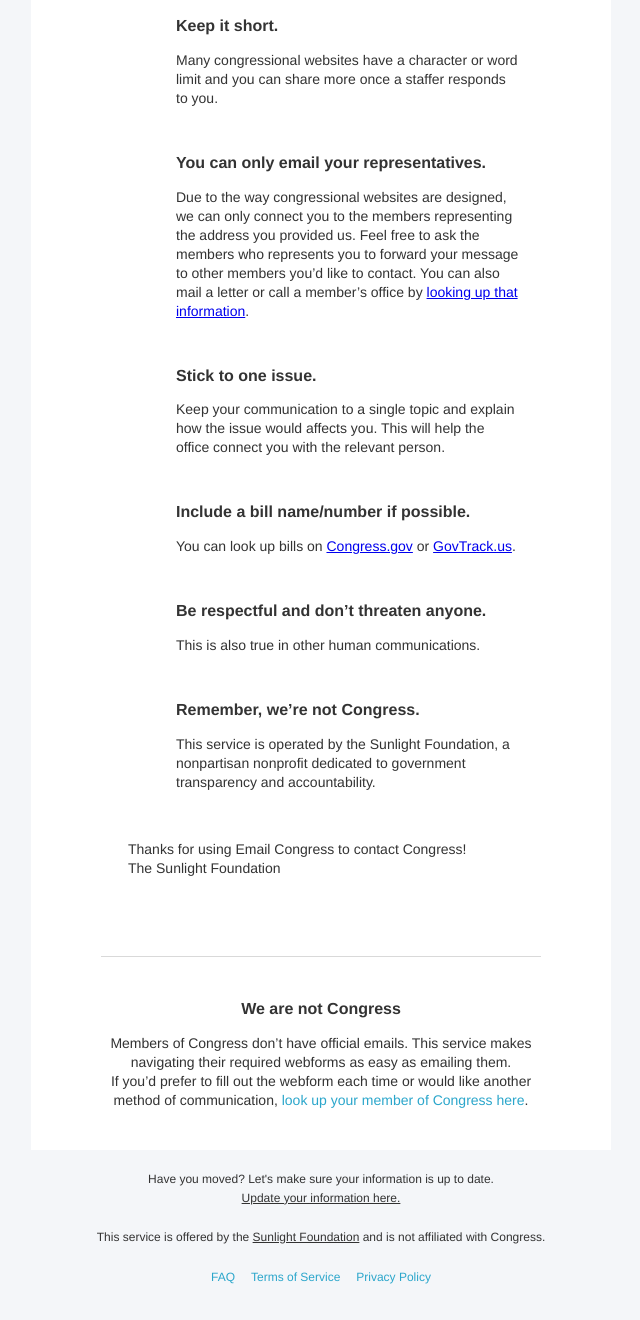
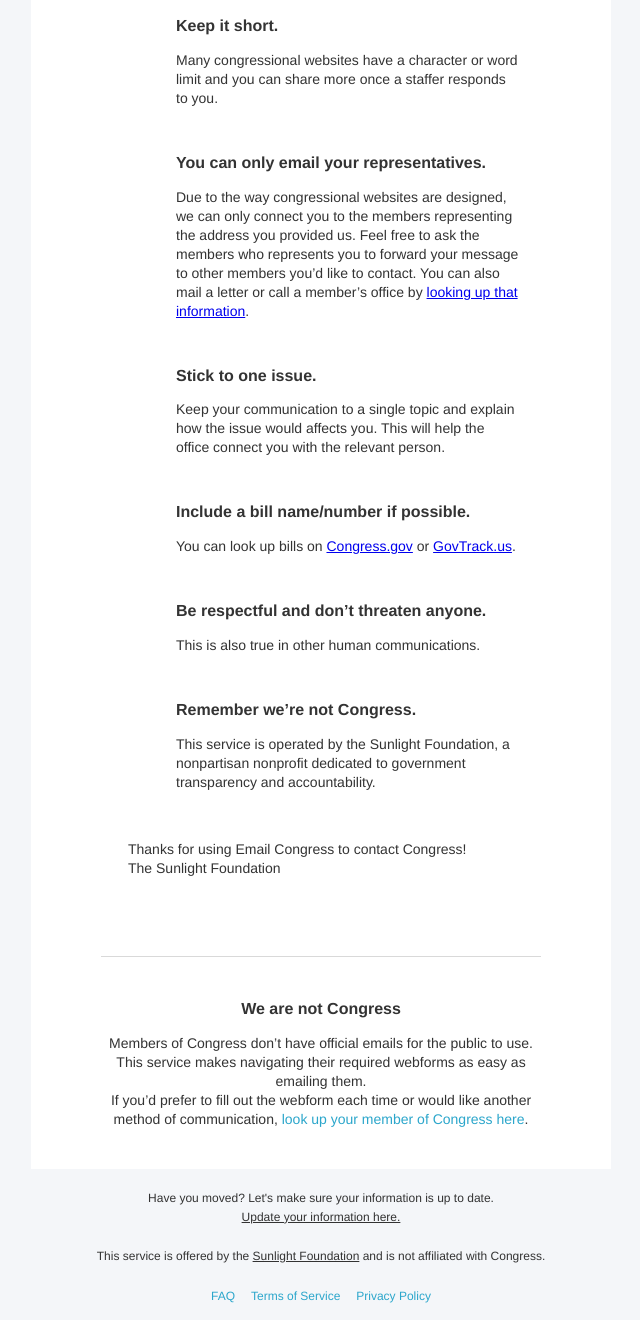
Before and after one commit to sunlightlabs/the-phantom-mask, a Python web app: template app/templates/emails/signup_success.html in a window 1280 px wide. Shown: the part 725-2045 px from the top of the page, without its empty margins (319-959 px from the left). Before the commit the page ends 2009 px from the top, so only its background shows below. Run offline with Jinja, Linux system fonts and the light colour scheme; the template is opened without the code that fills it, so the values that code supplies are empty; some web fonts are replaced.

Commit message:
copy changes for clarity

```diff
--- a/app/templates/emails/_footer.txt.html
+++ b/app/templates/emails/_footer.txt.html
@@ -2,7 +2,7 @@
 
 We are not Congress
 
-Members of Congress don’t have official emails. This service makes navigating their required webforms as easy as emailing them.
+Members of Congress don’t have official emails for the public to use. This service makes navigating their required webforms as easy as emailing them.
 If you’d prefer to fill out the webform each time or would like another method of communication, look up your member of Congress here.
 
 Have you moved? Let's make sure your information is up to date.
--- a/app/templates/emails/root.html
+++ b/app/templates/emails/root.html
@@ -662,7 +662,7 @@ color: #fff !important;
                                                                 <tr style="padding: 0; text-align: left; vertical-align: top" align="left">
                                                                     <td style="border-collapse: collapse !important; color: #333333; font-family: 'Source Sans Pro', 'Helvetica Neue', 'Helvetica', 'Arial', sans-serif; font-size: 14px; font-weight: normal; line-height: 19px; margin: 0; padding: 0px 0px 10px; text-align: left; vertical-align: top" align="left" valign="top">
                                                                         <center style="min-width: 380px; width: 100%">
-                                                                            <h2 class="center" style="min-width:440px; color: #333333; font-family: 'Source Sans Pro', 'Helvetica Neue', 'Helvetica', 'Arial', sans-serif; font-size: 16px; font-weight: bold; line-height: 1.3; margin: 0px; padding: 2px 0 14px; text-align: center; word-break: normal" align="center">We are not Congress</h2><p class="center-content" style="min-width: 420px; color: #333333; font-family: 'Source Sans Pro', 'Helvetica Neue', 'Helvetica', 'Arial', sans-serif; font-size: 14px; font-weight: normal; line-height: 19px; margin: 0px 0px 20px; padding: 0; text-align: center" align="center">Members of Congress don’t have official emails. This service makes navigating their required webforms as easy as emailing them. <br />If you’d prefer to fill out the webform each time or would like another method of communication,<a href="http://www.house.gov/representatives/find/" style="color: #2ba6cb; text-decoration: none"> look up your member of Congress here</a>.</p>
+                                                                            <h2 class="center" style="min-width:440px; color: #333333; font-family: 'Source Sans Pro', 'Helvetica Neue', 'Helvetica', 'Arial', sans-serif; font-size: 16px; font-weight: bold; line-height: 1.3; margin: 0px; padding: 2px 0 14px; text-align: center; word-break: normal" align="center">We are not Congress</h2><p class="center-content" style="min-width: 420px; color: #333333; font-family: 'Source Sans Pro', 'Helvetica Neue', 'Helvetica', 'Arial', sans-serif; font-size: 14px; font-weight: normal; line-height: 19px; margin: 0px 0px 20px; padding: 0; text-align: center" align="center">Members of Congress don’t have official emails for the public to use. This service makes navigating their required webforms as easy as emailing them. <br />If you’d prefer to fill out the webform each time or would like another method of communication,<a href="http://www.house.gov/representatives/find/" style="color: #2ba6cb; text-decoration: none"> look up your member of Congress here</a>.</p>
                                                                         </center>
                                                                     </td>
                                                                     <td class="expander" style="border-collapse: collapse !important; color: #333333; font-family: 'Source Sans Pro', 'Helvetica Neue', 'Helvetica', 'Arial', sans-serif; font-size: 14px; font-weight: normal; line-height: 19px; margin: 0; padding: 0; text-align: left; vertical-align: top; visibility: hidden; width: 0px" align="left" valign="top"></td>
--- a/app/templates/emails/signup_success.html
+++ b/app/templates/emails/signup_success.html
@@ -139,7 +139,7 @@ Signup Successful!
                                 <tbody>
                                     <tr style="padding: 0; text-align: left; vertical-align: top" align="left">
                                         <td style="border-collapse: collapse !important; color: #333333; font-family: 'Source Sans Pro', 'Helvetica Neue', 'Helvetica', 'Arial', sans-serif; font-size: 14px; font-weight: normal; line-height: 19px; margin: 0; padding: 0px 0px 10px; text-align: left; vertical-align: top" align="left" valign="top">
-                                            <h2 style="color: #333333; font-family: 'Source Sans Pro', 'Helvetica Neue', 'Helvetica', 'Arial', sans-serif; font-size: 16px; font-weight: bold; line-height: 1.3; margin: 0 0 0 75px; padding: 2px 0 14px; text-align: left; word-break: normal" align="left">Remember, we’re not Congress.</h2>
+                                            <h2 style="color: #333333; font-family: 'Source Sans Pro', 'Helvetica Neue', 'Helvetica', 'Arial', sans-serif; font-size: 16px; font-weight: bold; line-height: 1.3; margin: 0 0 0 75px; padding: 2px 0 14px; text-align: left; word-break: normal" align="left">Remember we’re not Congress.</h2>
                                                 <p class="icon-description" style="color: #333333; font-family: 'Source Sans Pro', 'Helvetica Neue', 'Helvetica', 'Arial', sans-serif; font-size: 14px; font-weight: normal; line-height: 19px; margin: 0 0 18px 75px; padding: 0; text-align: left" align="left">
                                                     This service is operated by the Sunlight Foundation, a nonpartisan nonprofit dedicated to government transparency and accountability.
                                                 </p>
--- a/app/templates/forms/address_form.html
+++ b/app/templates/forms/address_form.html
@@ -138,7 +138,7 @@
 
     <div class="content__notes">
         <p>
-            <strong>Members of Congress don't have official emails.</strong> This service makes navigating their required web forms as easy as emailing them.
+            <strong>Members of Congress don't have official emails for the public to use.</strong> This service makes navigating their required web forms as easy as emailing them.
         </p>
         <p>
             If you don't want to use this service and would like an alternative method to communicate with Congress, follow <a target="_blank" href="https://www.usa.gov/elected-officials">this guide</a> provided by usa.gov.
--- a/app/templates/pages/index.html
+++ b/app/templates/pages/index.html
@@ -104,7 +104,7 @@
                 <div class="prose">
                     <p>It’s not easy to get in touch with members of Congress. You have to navigate different, complicated web forms each time you want to send a message to your representatives.</p>
                     <p>Now, with Email Congress you can use your own email to write to your reps. After you sign up, our technology does all the work, so all you have to do is send an email!</p>
-                    <p>Remember we aren’t Congress, we just help you communicate with your representatives.</p>
+                    <p>Remember we're not Congress, we just help you communicate with your representatives.</p>
                 </div>
             </div>
         </section>
--- a/app/templates/pages/static/faq.html
+++ b/app/templates/pages/static/faq.html
@@ -29,7 +29,7 @@
         <div class="faq__group">
             <h3 class="faq__header" id="faq_what">What is this service?</h3>
             <p>
-                Members of Congress don’t have official emails, but they do have forms. This service makes navigating their complex contact forms
+                Members of Congress don’t have official emails for the public to use, but they do have forms. This service makes navigating their complex contact forms
                 as easy as emailing them. It allows you to contact them via email after you fill out your information just once.
             </p>
         </div>
--- a/app/templates/partials/faq_tips.html
+++ b/app/templates/partials/faq_tips.html
@@ -19,6 +19,6 @@
     This is also true in other human communications.
 </p>
 <p>
-    <span class="semibold">Remember, we’re not Congress.</span>
+    <span class="semibold">Remember we’re not Congress.</span>
     This service is operated by the Sunlight Foundation, a nonpartisan nonprofit dedicated to government transparency and accountability.
 </p>
```
